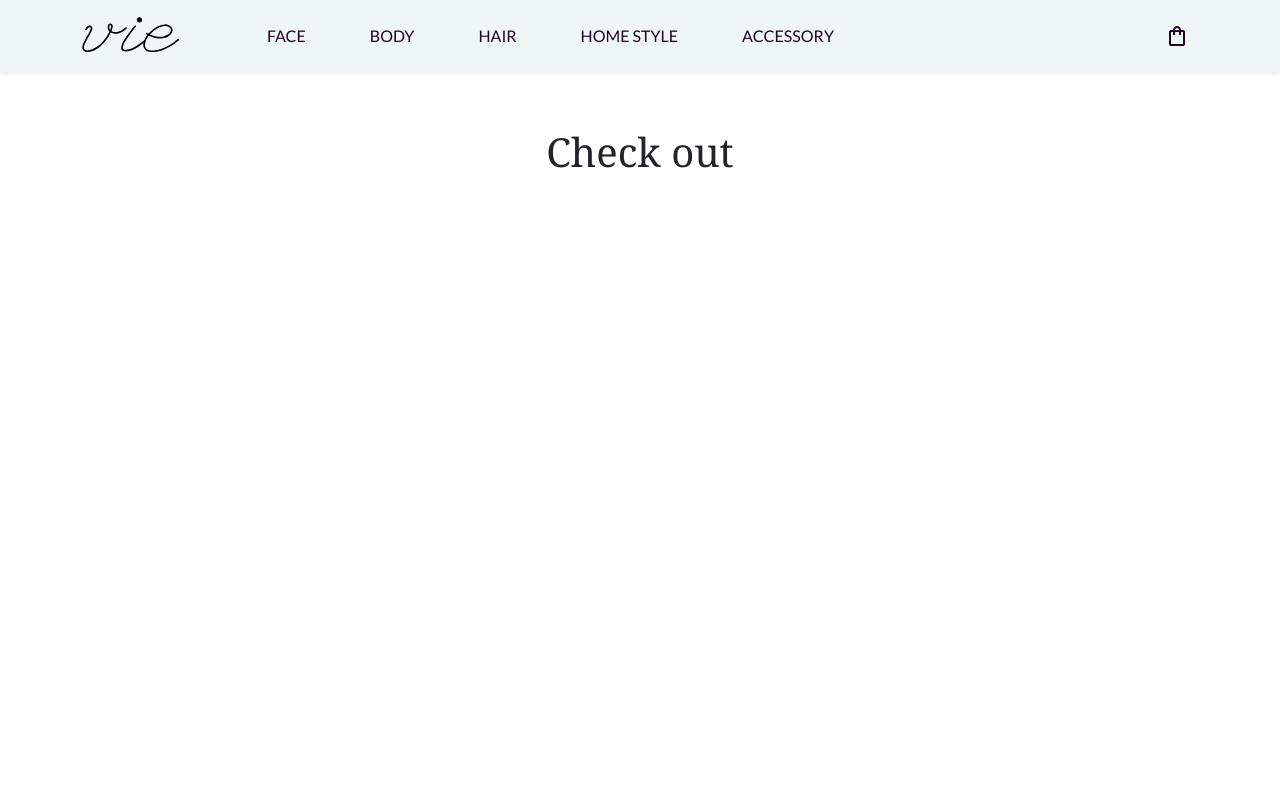
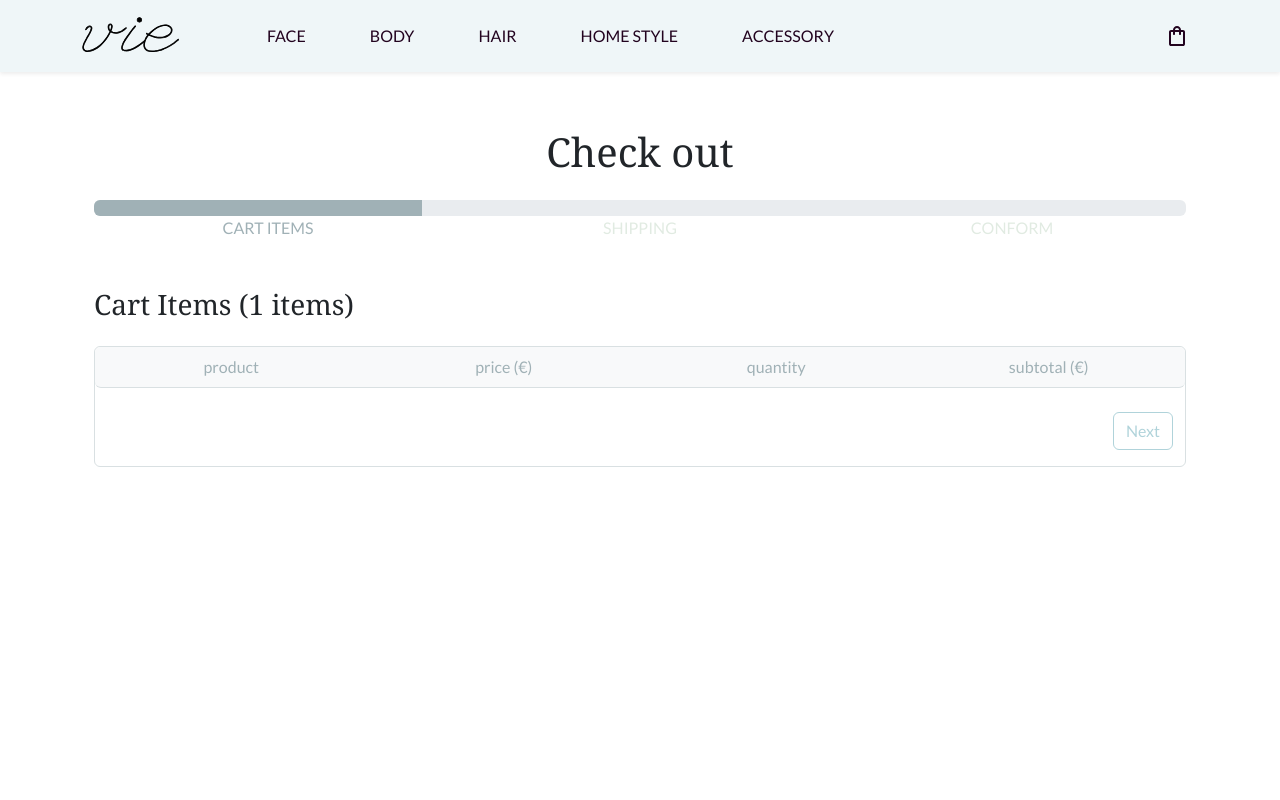
Before and after one commit to peiyi-c/verdant-vie, a Vue app: page /checkout in a window 1280 px wide. Shown: the top 800 px of the page. Built offline with nearby package versions, Linux system fonts and the light colour scheme.

Commit message:
create checktout item markup

```diff
--- /dev/null
+++ b/src/components/CheckoutItem.vue
@@ -0,0 +1,84 @@
+<template>
+  <div class="my-3 row w-100 align-items-center text-cente">
+    <!-- product -->
+    <div
+      class="col-8 col-md-4 d-flex flex-row align-items-center gap-3 gap-md-2"
+    >
+      <img
+        :src="product.image"
+        class="rounded-1 object-fit-cover w-50 h-75 border border-1 border-light show"
+      />
+      <h5 class="d-block fs-5">{{ product.name }}</h5>
+    </div>
+
+    <!-- price -->
+    <div class="col-12 text-end text-md-center col-md-2">
+      <span
+        :class="{
+          strick: product.discount !== null,
+        }"
+        class="me-1"
+        >{{ product.price }}</span
+      >
+      <span v-show="product.discount">{{ product.discount }}</span>
+      <span class="d-md-none">€</span>
+      <br />
+    </div>
+    <!-- quantity -->
+    <div class="col-12 text-start text-md-center col-md-3">
+      <div class="btn-group" role="group" aria-label="button-group">
+        <div class="d-flex gap-3 border-0 align-items-center">
+          <button class="btn btn-info btn-sm rounded-circle">
+            <svg
+              xmlns="http://www.w3.org/2000/svg"
+              height="24"
+              viewBox="0 -960 960 960"
+              width="20"
+              fill="#e1ebe2"
+            >
+              <path d="M200-440v-80h560v80H200Z"></path>
+            </svg>
+          </button>
+
+          <span class="card-title lh-xs">{{ item.quantity }}</span>
+
+          <button class="btn btn-info btn-sm rounded-circle">
+            <svg
+              xmlns="http://www.w3.org/2000/svg"
+              height="24"
+              viewBox="0 -960 960 960"
+              width="20"
+              fill="#e1ebe2"
+            >
+              <path
+                d="M440-440H200v-80h240v-240h80v240h240v80H520v240h-80v-240Z"
+              ></path>
+            </svg>
+          </button>
+        </div>
+      </div>
+    </div>
+    <!-- subtotal -->
+    <div class="col-12 text-end text-md-center col-md-3">
+      subtotal <span class="d-md-none">€</span>
+    </div>
+  </div>
+  <hr class="rounded-2 text-info" />
+</template>
+<script>
+import useProducts from "../composables/useProducts";
+import useShoppingCart from "../composables/useShoppingCart";
+export default {
+  name: "CheckoutItem",
+  props: ["item"],
+  setup(props) {
+    const { getProductInfo } = useProducts();
+    const product = getProductInfo(props.item.id);
+    const { removeFromCart } = useShoppingCart();
+    return {
+      product,
+      removeFromCart,
+    };
+  },
+};
+</script>
--- a/src/pages/Checkout.vue
+++ b/src/pages/Checkout.vue
@@ -1,6 +1,59 @@
 <template>
   <h1 class="text-center">Check out</h1>
-  <!-- products -->
-  <section class="mt-4 row justify-content-evenly"></section>
-  <!-- product modal -->
+  <!-- progress -->
+  <section class="container">
+    <div
+      class="progress mt-4"
+      role="progressbar"
+      aria-label="checkout progress"
+      aria-valuenow="50"
+      aria-valuemin="0"
+      aria-valuemax="100"
+    >
+      <div class="progress-bar bg-info w-30"></div>
+    </div>
+    <div class="row text-center text-secondary-emphasis">
+      <span class="col-4 text-info">CART ITEMS</span>
+      <span class="col-4 text-secondary">SHIPPING</span>
+      <span class="col-4 text-secondary">CONFORM</span>
+    </div>
+  </section>
+  <!-- section 1: cart items -->
+  <section class="container mt-5">
+    <h2 class="my-4 fs-3">Cart Items (1 items)</h2>
+    <div class="container border border-1 border-info-subtle rounded-2">
+      <div
+        class="table-header d-none d-md-flex py-2 row text-center text-info bg-body-tertiary rounded-2 mb-4 border-bottom border-info-subtle rounded-2"
+      >
+        <span class="col-3">product</span>
+        <span class="col-3">price (€)</span>
+        <span class="col-3">quantity</span>
+        <span class="col-3">subtotal (€)</span>
+      </div>
+      <div class="table-body my-3">
+        <CheckoutItem v-for="item in items" :key="item.id" :item="item" />
+      </div>
+      <div class="table-footer text-end mb-3">
+        <button class="btn btn-outline-primary">Next</button>
+      </div>
+    </div>
+  </section>
 </template>
+
+<script>
+import CheckoutItem from "../components/CheckoutItem.vue";
+import useShoppingCart from "../composables/useShoppingCart";
+
+export default {
+  name: "Checkout",
+  components: { CheckoutItem },
+  setup() {
+    const { currentItems: items } = useShoppingCart();
+    return {
+      items,
+    };
+  },
+};
+</script>
+
+<style></style>
--- a/src/scss/custom.scss
+++ b/src/scss/custom.scss
@@ -86,7 +86,9 @@ $utilities: (
     class: w,
     values: (
       25: 25%,
+      30: 30%,
       50: 50%,
+      60: 60%,
       75: 75%,
       80: 80%,
       85: 85%,
```
